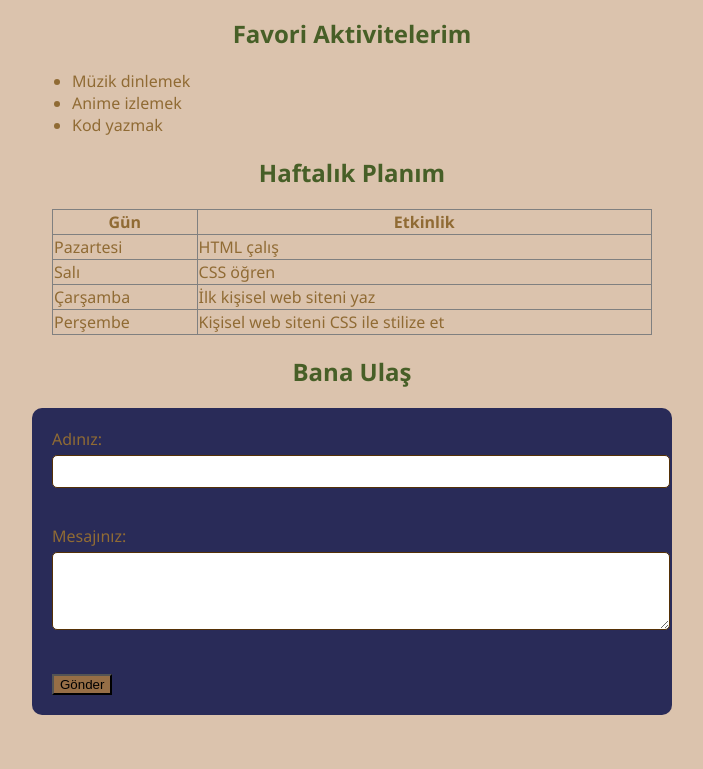
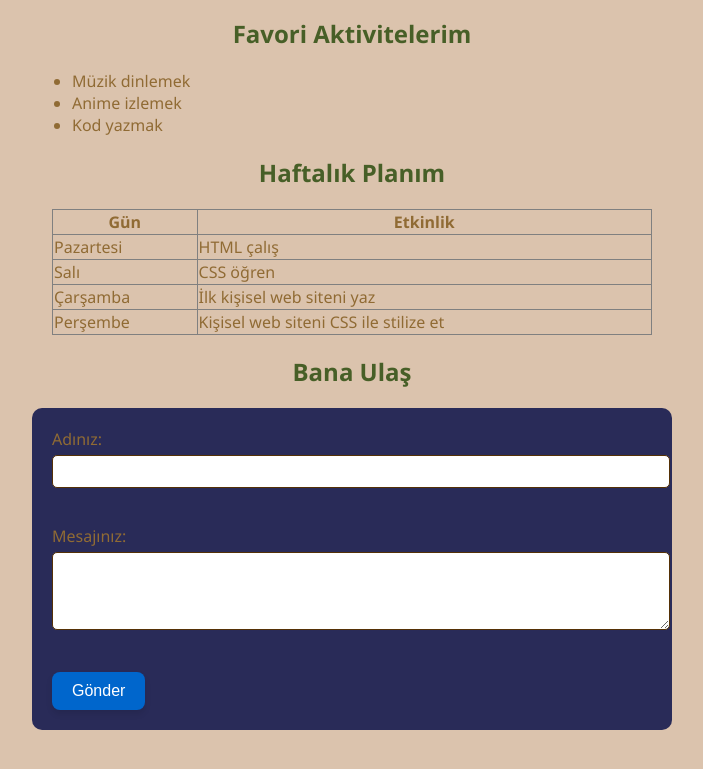
Before and after one commit to baharsusoy/repo1, a plain HTML site: page index_2.html in a window 1280 px wide. Shown: the part 139-908 px from the top of the page, without its empty margins (288-991 px from the left). Drawn offline with Linux system fonts and the light colour scheme.

Commit message:
Add files via upload

```diff
--- a/index_2.html
+++ b/index_2.html
@@ -47,7 +47,21 @@
             }
 
             button {
-                background-color: rgb(150, 110, 70);
+                background-color: #06c;
+                color: white;
+                padding: 10px 20px;
+                font-size: 16px;
+                border: none;
+                border-radius: 8px;
+                cursor: pointer;
+                transition: all 0.3s ease;
+                box-shadow: 0px 4px 6px rgba(0, 0, 0, 0.1);
+            }
+
+            button:hover {
+                background-color: #004d99;
+                transform: scale(1.05);
+                box-shadow: 0px 6px 12px rgba(0, 0, 0, 0.2);
             }
         </style>
     </head>
```
